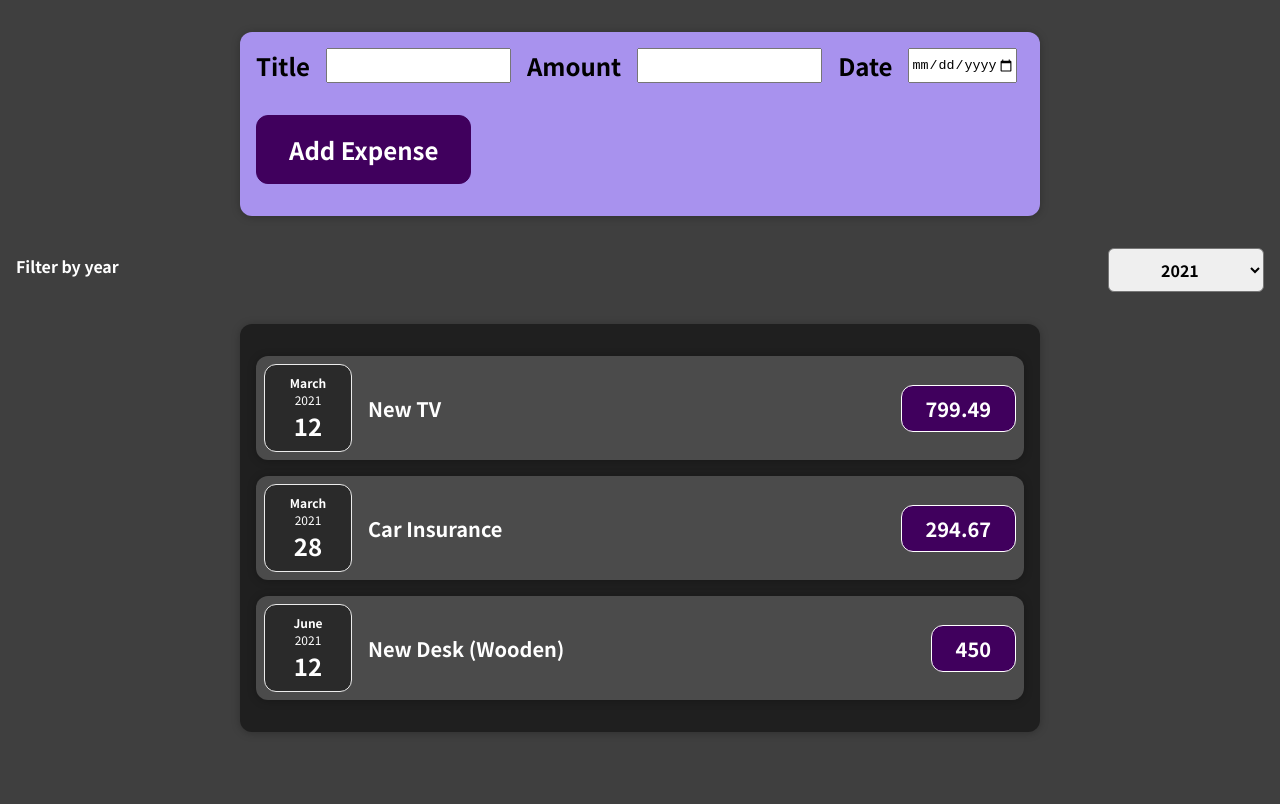
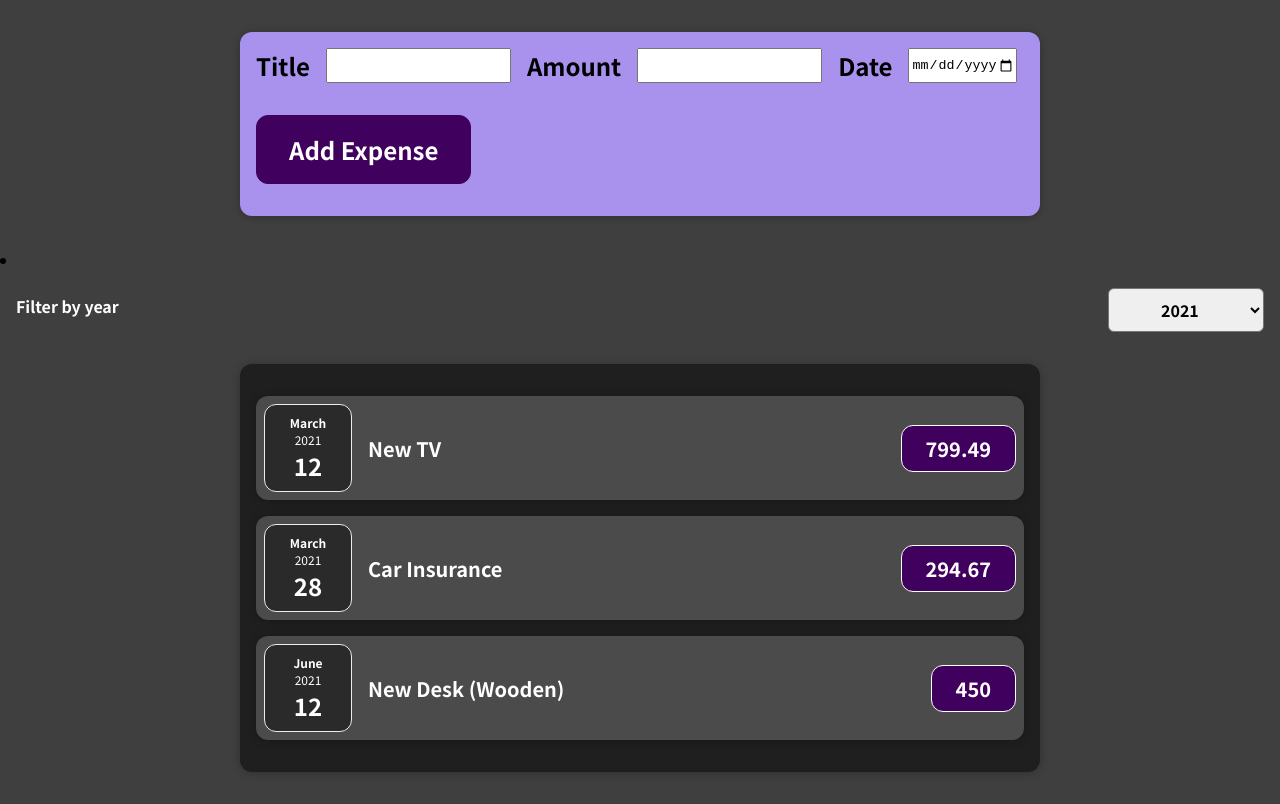
Before and after one commit to Kevin-Benelli/Udemy-React-Course-Work, a React (Create React App) app: page / in a window 1280 px wide. Built offline with nearby package versions, Linux system fonts and the light colour scheme.

Commit message:
update before assignment 4

```diff
--- a/src/components/Expenses/Expenses.js
+++ b/src/components/Expenses/Expenses.js
@@ -4,6 +4,7 @@ import ExpenseItem from "./ExpenseItem";
 import Card from "../UI/Card";
 import "./Expenses.css";
 import ExpenseFilter from "./ExpenseFilter";
+import ExpensesList from "./ExpensesList";
 
 const Expenses = (props) => {
   const [filteredYear, setFilteredYear] = useState("2021");
@@ -18,14 +19,21 @@ const Expenses = (props) => {
   });
 
   return (
-    <div>
+    <li>
       <ExpenseFilter
         selected={filteredYear}
         onChangeFilter={filterChangeHandler}
       />
 
       <Card className="expenses">
-        {filteredExpenses.map((filteredExpense) => {
+        <ExpensesList expenses={filteredExpenses} />
+        {/* {
+          // returns 2nd part if 1st condition is met
+          filteredExpenses.length === 0 && <p>No Expenses Found!</p>
+        }
+
+        {filteredExpenses.length > 0 &&
+          filteredExpenses.map((filteredExpense) => {
             return (
               <ExpenseItem
                 key={filteredExpense.id}
@@ -34,9 +42,9 @@ const Expenses = (props) => {
                 date={filteredExpense.date}
               />
             );
-        })}
+          })} */}
       </Card>
-    </div>
+    </li>
   );
 };
 
--- /dev/null
+++ b/src/components/Expenses/ExpensesList.css
@@ -0,0 +1,9 @@
+.expenses-list {
+  list-style: none;
+  padding: 0;
+}
+
+.expenses-list__fallback {
+  color: white;
+  text-align: center;
+}
--- /dev/null
+++ b/src/components/Expenses/ExpensesList.js
@@ -0,0 +1,27 @@
+import React from "react";
+
+import "./ExpensesList.css";
+import ExpenseItem from "./ExpenseItem";
+
+const ExpensesList = (props) => {
+  if (props.expenses.length === 0) {
+    return <h2 className="expenses-list__fallback"> Found No Expenses! </h2>;
+  }
+
+  return (
+    <ul className="expenses-list">
+      {props.expenses.map((filteredExpense) => {
+        return (
+          <ExpenseItem
+            key={filteredExpense.id}
+            title={filteredExpense.title}
+            amount={filteredExpense.amount}
+            date={filteredExpense.date}
+          />
+        );
+      })}
+    </ul>
+  );
+};
+
+export default ExpensesList;
```
Lines whose indentation alone changed are shown as unchanged.
